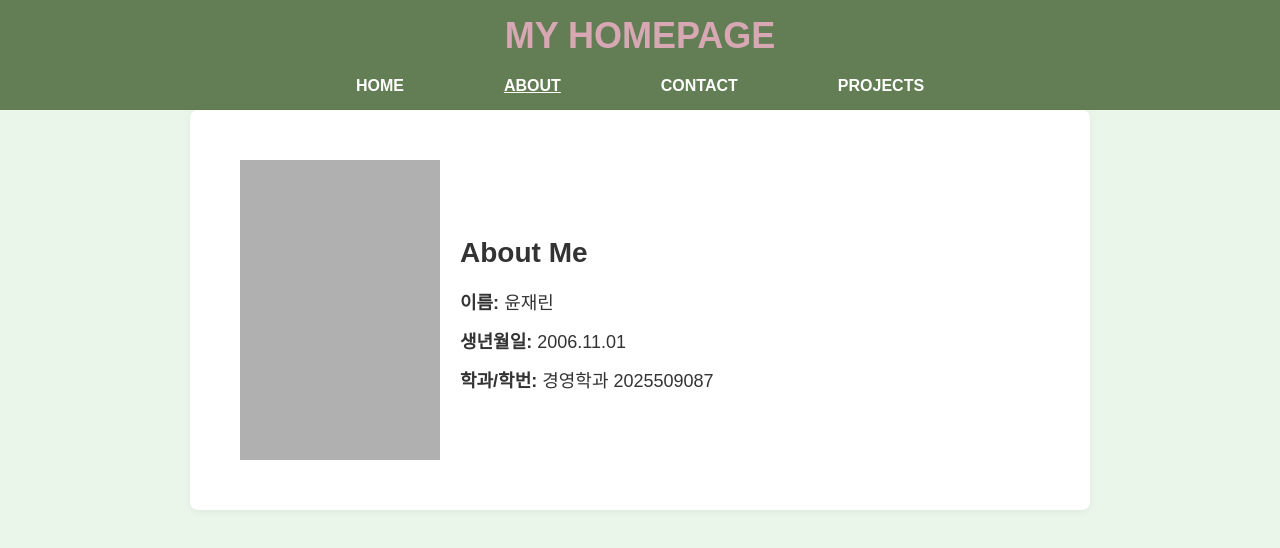
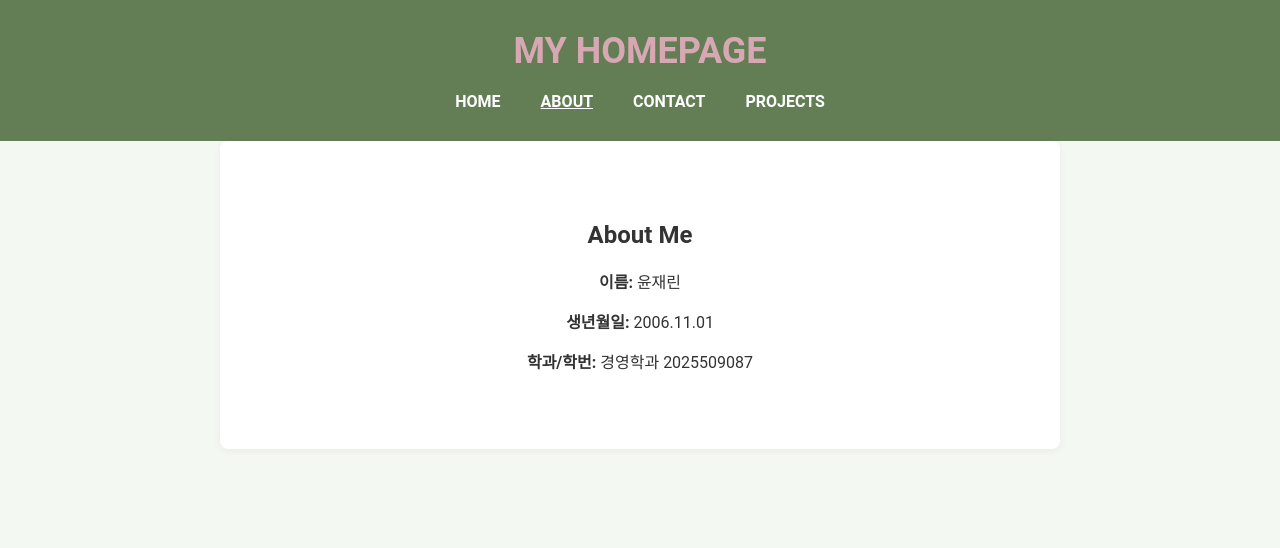
Before and after one commit to lynny0611/AI-, a plain HTML site: page about.html in a window 1280 px wide. Drawn offline with Linux system fonts and the light colour scheme.

Commit message:
Update about.html

```diff
--- a/about.html
+++ b/about.html
@@ -1,89 +1,11 @@
 <!DOCTYPE html>
+
 <html lang="ko">
 <head>
   <meta charset="UTF-8" />
   <meta name="viewport" content="width=device-width, initial-scale=1.0"/>
   <title>About Me</title>
   <link rel="stylesheet" href="styles.css" />
-  <style>
-    body {
-      background-color: #eaf6e9;
-      font-family: Arial, sans-serif;
-      text-align: center;
-    }
-
-    header {
-      background-color: #637e54; /* 상단바 색상 */
-      padding: 15px 0; /* 상단바 높이 조정 */
-    }
-
-    h1 {
-      color: white;
-      font-size: 36px;
-      margin: 0;
-    }
-
-    nav ul {
-      list-style-type: none;
-      padding: 0;
-      text-align: center;
-      margin-top: 10px; /* 내비게이션 위치 조정 */
-    }
-
-    nav ul li {
-      display: inline;
-      margin: 0 30px; /* 내비게이션 항목 간격 */
-    }
-
-    nav ul li a {
-      color: white;
-      text-decoration: none;
-      font-weight: bold;
-    }
-
-    nav ul li a:hover,
-    nav ul li a.active {
-      text-decoration: underline;
-    }
-
-    main {
-      padding: 50px;
-    }
-
-    /* 기존 레이아웃을 그대로 유지 */
-    .intro {
-      display: flex;
-      justify-content: flex-start;
-      align-items: center;
-      max-width: 1200px;
-      margin: 0 auto;
-      text-align: left;
-    }
-
-    /* 왼쪽 직사각형 도형 추가 */
-    .photo {
-      width: 200px;
-      height: 300px;
-      background-color: #b0b0b0; /* 직사각형 도형 색상 */
-      margin-right: 20px;
-    }
-
-    /* 오른쪽 텍스트 정렬 */
-    .text {
-      text-align: left; /* 텍스트 오른쪽 정렬 유지 */
-    }
-
-    .text h2 {
-      font-size: 28px;
-      margin-bottom: 20px;
-    }
-
-    .text p {
-      font-size: 18px;
-      line-height: 1.6;
-      margin: 10px 0;
-    }
-  </style>
 </head>
 <body>
   <!-- 헤더 부분 -->
@@ -94,23 +16,19 @@
         <li><a href="index.html">HOME</a></li>
         <li><a href="about.html" class="active">ABOUT</a></li>
         <li><a href="contact.html">CONTACT</a></li>
-        <li><a href="projects.html">PROJECTS</a></li>
+        <li><a href="projects.html">PROJECTS</a></li> <!-- 프로젝트 페이지 내비게이션 추가 -->
       </ul>
     </nav>
   </header>
 
   <!-- 메인 콘텐츠 -->
+
   <main>
     <section class="intro">
-      <div class="photo">
-        <!-- 여기서 사진을 추가할 수 있습니다 -->
-      </div>
-      <div class="text">
-        <h2>About Me</h2>
-        <p><strong>이름:</strong> 윤재린</p>
-        <p><strong>생년월일:</strong> 2006.11.01</p>
-        <p><strong>학과/학번:</strong> 경영학과 2025509087</p>
-      </div>
+      <h2>About Me</h2>
+      <p><strong>이름:</strong> 윤재린</p>
+      <p><strong>생년월일:</strong> 2006.11.01</p>
+      <p><strong>학과/학번:</strong> 경영학과 2025509087</p>
     </section>
   </main>
 </body>
```
